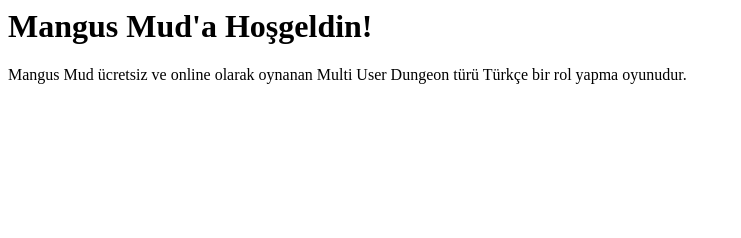
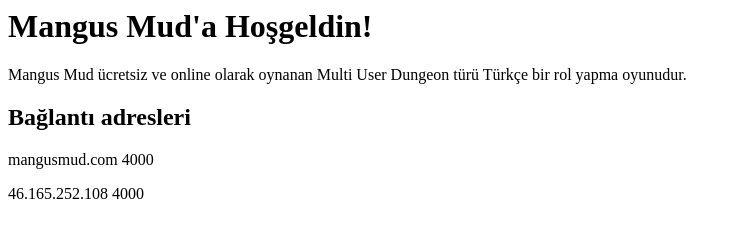
Before and after one commit to ozgyilmaz/mangusdokuman, a plain HTML site: page index.html in a window 1280 px wide. Shown: the whole page, without its empty margins (0-741 px from the left). Drawn offline with Linux system fonts and the light colour scheme.

Commit message:
Update index.html

```diff
--- a/index.html
+++ b/index.html
@@ -1,3 +1,6 @@
 <h1>Mangus Mud'a Hoşgeldin!</h1>
+<p>Mangus Mud ücretsiz ve online olarak oynanan Multi User Dungeon türü Türkçe bir rol yapma oyunudur.</p>
 
-Mangus Mud ücretsiz ve online olarak oynanan Multi User Dungeon türü Türkçe bir rol yapma oyunudur.
+<h2>Bağlantı adresleri</h2>
+<p>mangusmud.com 4000</p>
+<p>46.165.252.108 4000</p>
```
